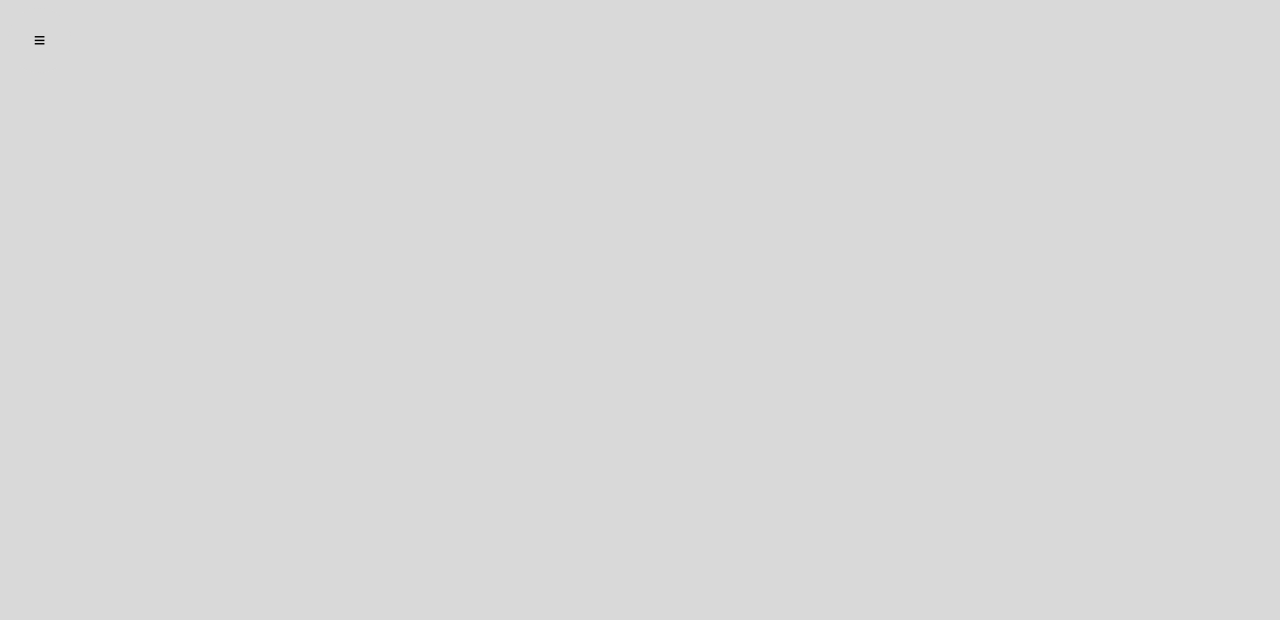
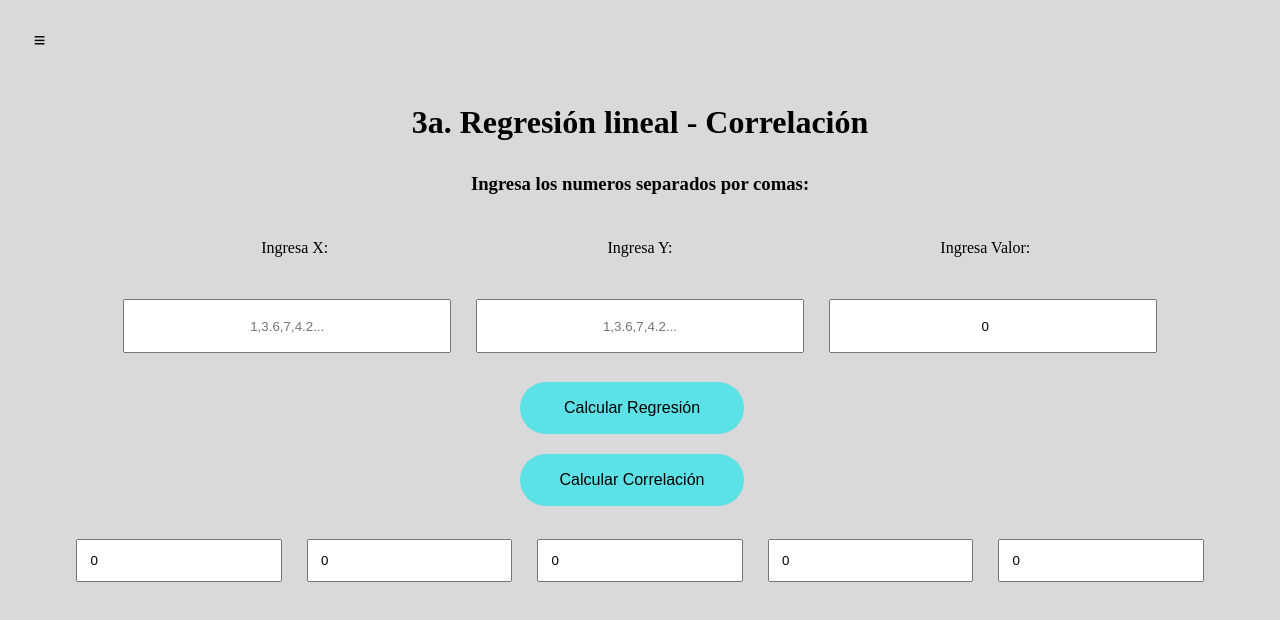
Before and after one commit to BernaRM111/testing, an Angular app: page /tres-a in a window 1280 px wide. Before the commit this address led to /. Shown: the top 620 px of the page. Built offline with nearby package versions, Linux system fonts and the light colour scheme.

Commit message:
new branch tres-a #30

```diff
--- a/src/app/app-routing.module.ts
+++ b/src/app/app-routing.module.ts
@@ -3,10 +3,12 @@ import { RouterModule, Routes } from '@angular/router';
 import { AppComponent } from './app.component';
 import { MenuComponent } from './menu/menu.component';
 import { UnoAComponent } from './uno-a/uno-a.component';
+import { TresAComponent } from './tres-a/tres-a.component';
 
 const routes: Routes = [{ path: 'root', component: AppComponent},
 { path: 'menu', component: MenuComponent },
 { path: 'uno-a', component: UnoAComponent },
+{ path: 'tres-a', component: TresAComponent },
 ];
 
 @NgModule({
--- a/src/app/app.module.ts
+++ b/src/app/app.module.ts
@@ -10,6 +10,7 @@ import { SimpsonComponent } from './simpson/simpson.component';
 import { FormsModule } from '@angular/forms';
 import { MenuComponent } from './menu/menu.component';
 import { UnoAComponent } from './uno-a/uno-a.component';
+import { TresAComponent } from './tres-a/tres-a.component';
 
 @NgModule({
   declarations: [
@@ -21,6 +22,7 @@ import { UnoAComponent } from './uno-a/uno-a.component';
     SimpsonComponent,
     MenuComponent,
     UnoAComponent,
+    TresAComponent,
   ],
   imports: [
     BrowserModule,
--- /dev/null
+++ b/src/app/tres-a/tres-a.component.css
@@ -0,0 +1,166 @@
+.col {
+    display: flex;
+    justify-content: center;
+    align-items: center;
+}
+
+.resultado {
+    padding: 1%;
+    display: flex;
+    justify-content: center;
+    align-items: center;
+}
+
+.labels {
+    padding-top: 2%;
+    display: flex;
+    justify-content: center;
+    align-items: center;
+    margin: 0%;
+}
+
+.x-3a{
+    width: 20rem;
+    height: 3rem;
+    text-align: center;
+    /* margin-left: 5%;
+    margin-right: 5%; */
+}
+
+.y-3a{
+    width: 20rem;
+    height: 3rem;
+    text-align: center;
+    margin-left: 2%;
+    margin-right: 2%;
+    /* margin-left: 5%;
+    margin-right: 5%; */
+}
+
+.valor-3a{
+    width: 20rem;
+    height: 3rem;
+    text-align: center;
+    /* margin-left: 5%;
+    margin-right: 5%; */
+}
+
+.resultadob0 {
+    padding: 1%;
+    display: flex;
+    justify-content: center;
+    align-items: center;
+}
+.resultadob1 {
+    padding: 1%;
+    margin-left: 2%;
+    margin-right: 2%;
+    display: flex;
+    justify-content: center;
+    align-items: center;
+}
+.resultadoregresion {
+    padding: 1%;
+    display: flex;
+    justify-content: center;
+    align-items: center;
+}
+.resultadocorrelacion {
+    padding: 1%;
+    margin-left: 2%;
+    margin-right: 2%;
+    display: flex;
+    justify-content: center;
+    align-items: center;
+}
+.resultadorr {
+    padding: 1%;
+    display: flex;
+    justify-content: center;
+    align-items: center;
+}
+
+.datos {
+    padding: 1%;
+    display: flex;
+    justify-content: center;
+    align-items: center;
+}
+
+.datox-3a{
+    width: 20rem;
+    height: 3rem;
+    text-align: center;
+    /* margin: 2%; */
+}
+.datoy-3a{
+    width: 20rem;
+    height: 3rem;
+    text-align: center;
+    /* margin: 2%; */
+    margin-left: 2%;
+    margin-right: 2%;
+}
+.datovalor-3a{
+    width: 20rem;
+    height: 3rem;
+    text-align: center;
+    /* margin: 2%; */
+}
+
+.card-row{
+    width: 20rem;
+    justify-content: center;
+    align-items: center;
+    text-align: center;
+
+}
+
+/* .list-group{
+    width: 20rem;
+    height: auto;
+} */
+
+h1 {
+    text-align: center;
+    padding-top: 10px;
+}
+
+h3 {
+    text-align: center;
+    padding-top: 10px;
+}
+
+.btn {
+    /* padding: 1%; */
+    display: flex;
+    width: 80%;
+    height: 50%;
+    border: none;
+    border-radius: 50px;
+    color: #fff;
+    margin-bottom: 20px;
+    cursor: pointer;
+    font-size: 16px;
+    /* font-weight: 80px; */
+    justify-content: center;
+    align-items: center;
+    text-align: center;
+
+}
+
+.btn-regresion {
+    background-color: #5ce1e6;
+    color:black;
+}
+
+.btn-correlacion {
+    background-color: #5ce1e6;
+    color:black;
+
+}
+
+.list-group {
+    list-style-type: none;
+    /* padding-left: 0; */
+}
--- /dev/null
+++ b/src/app/tres-a/tres-a.component.html
@@ -0,0 +1,39 @@
+<div class="titulo">
+    <h1>3a. Regresión lineal - Correlación</h1>
+</div>
+<h3>Ingresa los numeros separados por comas:</h3>
+<div class="labels">
+    <label id="x-3a" class="x-3a">Ingresa X:</label>
+    <label id="y-3a" class="y-3a">Ingresa Y:</label>
+    <label id="valor-3a" class="valor-3a">Ingresa Valor:</label>
+</div>
+<div class="datos">
+    <input id="datox-3a" [(ngModel)]="dataX" type="text" class="datox-3a" name="datox-3a" placeholder="1,3.6,7,4.2...">
+    <input id="datoy-3a" [(ngModel)]="dataY" type="text" class="datoy-3a" name="datoy-3a" placeholder="1,3.6,7,4.2...">
+    <input id="datovalor-3a" [(ngModel)]="dataNum" type="number" class="datovalor-3a" name="datovalor-3a" placeholder="6">
+</div>
+<div class="col">
+    <div class="card-row">
+        <div class="card-body">
+            <ul class="list-group list-group-flush">
+                <li>
+                    <button type="button" class="btn btn-regresion regresion-button" (click)="regresion()">
+                        <p>Calcular Regresión</p>
+                    </button>
+                </li>
+                <li>
+                    <button type="button" class="btn btn-correlacion correlacion-button" (click)="correlacion()">
+                        <p>Calcular Correlación</p>
+                    </button>
+                </li>
+            </ul>
+        </div>
+    </div>
+</div>
+<div class="resultado">
+    <input id="resultadob0" type="number" class="resultadob0" name="resultadob0" placeholder="Resultado b0" readonly value={{b0}}>
+    <input id="resultadob1" type="number" class="resultadob1" name="resultadob1" placeholder="Resultado b1" readonly value={{b1}}>
+    <input id="resultadoregresion" type="number" class="resultadoregresion" name="resultadoregresion" placeholder="Resultado regresión" readonly value={{regre}}>
+    <input id="resultadocorrelacion" type="number" class="resultadocorrelacion" name="resultadocorrelacion" placeholder="Resultado correlación" readonly value={{correla}}>
+    <input id="resultadorr" type="number" class="resultadorr" name="resultadorr" placeholder="Resultado rr" readonly value={{rr}}>
+</div>
--- /dev/null
+++ b/src/app/tres-a/tres-a.component.ts
@@ -0,0 +1,66 @@
+import { Component, OnInit } from '@angular/core';
+import { LinearRegressionComponent, b0, b1, regresion } from '../linear-regression/linear-regression.component';
+import { RegressionComponent, correlationCoefficient, r2 } from '../regression/regression.component';
+
+@Component({
+  selector: 'app-tres-a',
+  templateUrl: './tres-a.component.html',
+  styleUrls: ['./tres-a.component.css']
+})
+export class TresAComponent implements OnInit{
+
+  arraydatosX: number[] = []
+  arraydatosY: number[] = []
+  regre = 0
+  b0 = 0
+  b1 = 0
+  rr = 0
+  correla = 0
+  dataX = ""
+  dataY = ""
+  dataNum = 0
+
+  constructor() { }
+
+
+  ngOnInit() {
+  }
+
+  formato(text: string): number[] {
+    return text.replace(/\s/g, '').split(',').map(num => +num);
+  }
+
+  regresion() {
+    let regre = 0;
+
+      this.arraydatosX = this.formato(this.dataX);
+      this.arraydatosY = this.formato(this.dataY);
+
+      regre = regresion(this.dataNum, this.arraydatosX, this.arraydatosY);
+      this.setLinearValues(this.arraydatosX, this.arraydatosY);
+
+    this.regre = regre;
+  }
+
+  correlacion() {
+    let correla = 0;
+    let rr = 0;
+
+    this.arraydatosX = this.formato(this.dataX);
+    this.arraydatosY = this.formato(this.dataY);
+
+    correla = correlationCoefficient(this.arraydatosX, this.arraydatosY);
+    rr = r2(this.arraydatosX, this.arraydatosY);
+
+    this.correla = correla;
+    this.rr = rr;
+
+  }
+
+
+  private setLinearValues(x: number[], y: number[]) {
+    this.b0 = b0(x, y);
+    this.b1 = b1(x, y);
+  }
+
+}
```
Also changed, not shown: 1 other file (tests, documents, lock files or other folders).
